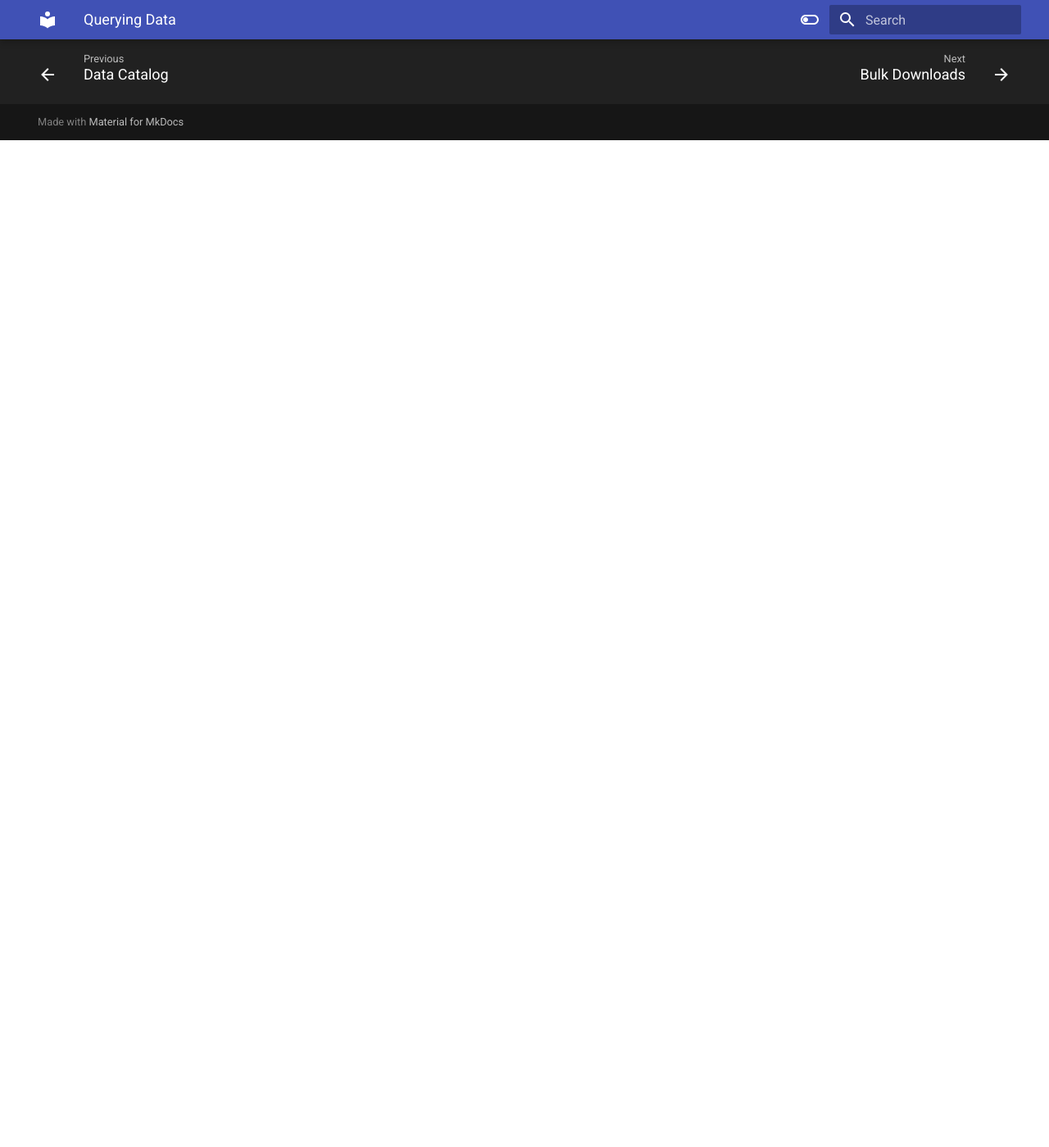
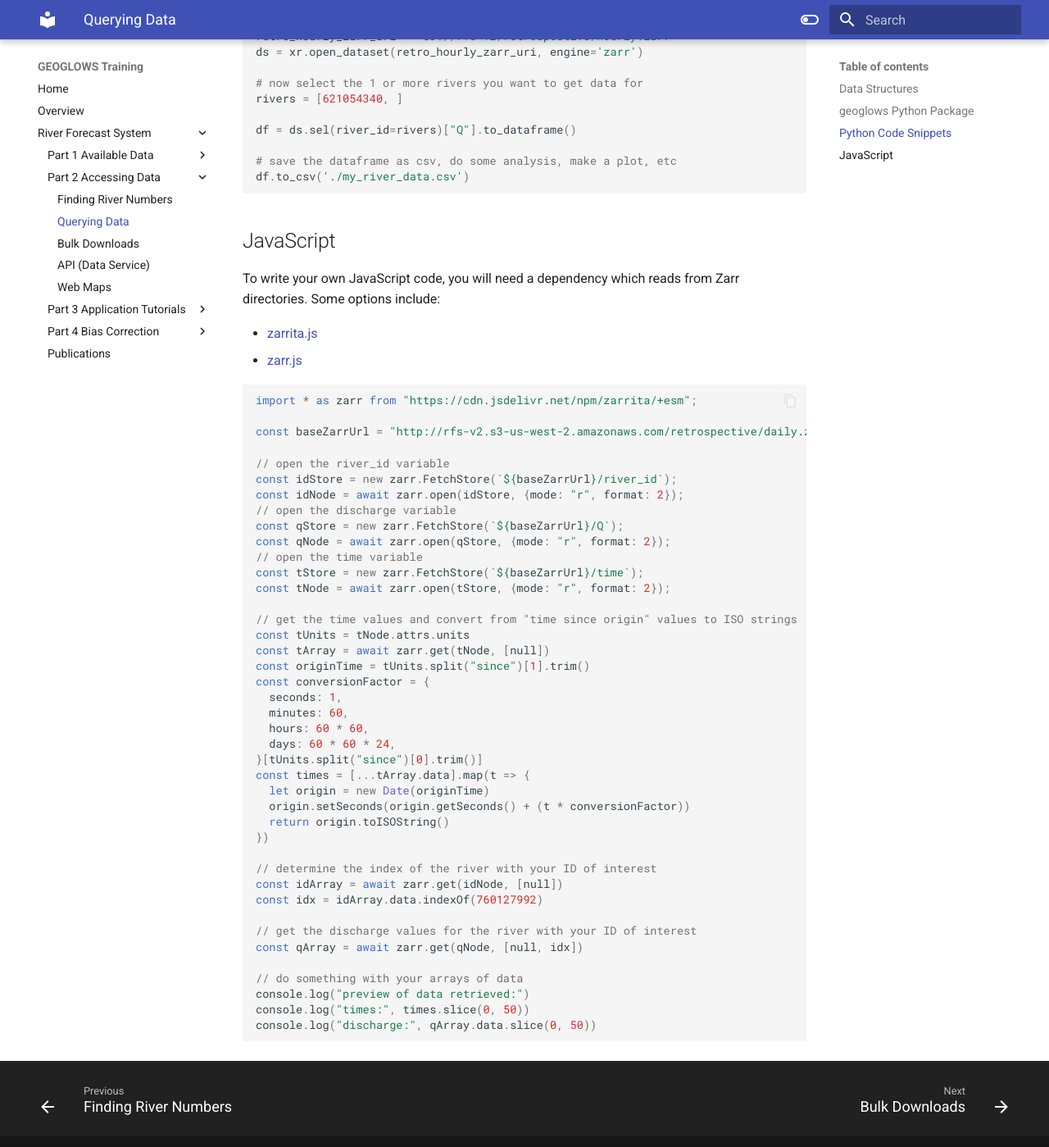
Before and after one commit to geoglows/training.geoglows.org, an MkDocs documentation site: the page built from docs/rfs/accessing-data/query-data.md, in a window 1280 px wide and 1400 px high, scrolled down 1229 px. Shown: the whole window at 82% size. Built offline with MkDocs 1.6.1 and Material for MkDocs 9.7.7, drawn with Linux system fonts in a browser that asks for light colours; some of the changed text lies outside the part shown.

Commit message:
python and javascript query examples

````diff
--- a/docs/rfs/accessing-data/query-data.md
+++ b/docs/rfs/accessing-data/query-data.md
@@ -1,3 +1,97 @@
-# Querying RFS Data
+!!! note
+    The methods described here are the preferred means of retrieving data from the River Forecast System.
 
-[//]: # (todo add query instructions)
+## Data Structures
+
+Most RFS data are stored in Zarr format and chunked in such a way that they can be efficiently queried for timeseries. You can read those Zarr files
+directly from AWS S3 using any programming language with a Zarr client library. The easiest way to do this is in Python using the `geoglows` package.
+
+In order to retrieve data, you will need to know the ID number of the rivers you are interested in. Please review
+the [tutorial on finding river numbers](finding-river-numbers.md) before proceeding.
+
+## geoglows Python Package
+
+The simplest way to download data from the data service is using the official Python client package titled "geoglows". For complete tutorials, please
+refer to the [geoglows Python package documentation](https://geoglows.readthedocs.io){:target="_blank"}.
+
+For snippets of code for commonly needed tasks, see the [Cookbook](../tutorials/code-snippets.md).
+
+## Python Code Snippets
+
+To write your own code Python which reads Zarr directories, you will need the following packages:
+
+- [zarr](https://zarr.readthedocs.io/en/stable/){:target="_blank"} >= 3
+- [s3fs](https://s3fs.readthedocs.io/en/latest/){:target="_blank"} >= 2025
+- [xarray](http://xarray.pydata.org/en/stable/){:target="_blank"} >= 2025
+
+!!! warning
+    Earlier versions of these dependencies also work but are not tested for this training site.
+
+To find the paths to the Zarr directories, you should refer to the [data catalog](data-catalog.md#table-of-datasets){:target="_blank"}. You can pass
+the URI starting with `s3://` directly to the `xr.open_dataset()` function.
+
+```python
+import xarray as xr
+
+retro_hourly_zarr_uri = 's3://rfs-v2/retrospective/hourly.zarr'
+ds = xr.open_dataset(retro_hourly_zarr_uri, engine='zarr')
+
+# now select the 1 or more rivers you want to get data for
+rivers = [621054340, ]
+
+df = ds.sel(river_id=rivers)["Q"].to_dataframe()
+
+# save the dataframe as csv, do some analysis, make a plot, etc
+df.to_csv('./my_river_data.csv')
+```
+
+## JavaScript
+
+To write your own JavaScript code, you will need a dependency which reads from Zarr directories. Some options include:
+
+- [zarrita.js](https://zarrita.dev/){:target="_blank"}
+- [zarr.js](https://guido.io/zarr.js/){:target="_blank"}
+
+```javascript
+import * as zarr from "https://cdn.jsdelivr.net/npm/zarrita/+esm";
+
+const baseZarrUrl = "http://rfs-v2.s3-us-west-2.amazonaws.com/retrospective/daily.zarr"
+
+// open the river_id variable
+const idStore = new zarr.FetchStore(`${baseZarrUrl}/river_id`);
+const idNode = await zarr.open(idStore, {mode: "r", format: 2});
+// open the discharge variable
+const qStore = new zarr.FetchStore(`${baseZarrUrl}/Q`);
+const qNode = await zarr.open(qStore, {mode: "r", format: 2});
+// open the time variable
+const tStore = new zarr.FetchStore(`${baseZarrUrl}/time`);
+const tNode = await zarr.open(tStore, {mode: "r", format: 2});
+
+// get the time values and convert from "time since origin" values to ISO strings
+const tUnits = tNode.attrs.units
+const tArray = await zarr.get(tNode, [null])
+const originTime = tUnits.split("since")[1].trim()
+const conversionFactor = {
+  seconds: 1,
+  minutes: 60,
+  hours: 60 * 60,
+  days: 60 * 60 * 24,
+}[tUnits.split("since")[0].trim()]
+const times = [...tArray.data].map(t => {
+  let origin = new Date(originTime)
+  origin.setSeconds(origin.getSeconds() + (t * conversionFactor))
+  return origin.toISOString()
+})
+
+// determine the index of the river with your ID of interest
+const idArray = await zarr.get(idNode, [null])
+const idx = idArray.data.indexOf(760127992)
+
+// get the discharge values for the river with your ID of interest
+const qArray = await zarr.get(qNode, [null, idx])
+
+// do something with your arrays of data
+console.log("preview of data retrieved:")
+console.log("times:", times.slice(0, 50))
+console.log("discharge:", qArray.data.slice(0, 50))
+```
--- a/mkdocs.yml
+++ b/mkdocs.yml
@@ -13,7 +13,7 @@ theme:
   features:
     - content.code.copy
     - content.code.select
-    - navigation.expand
+#    - navigation.expand
     - navigation.path
     - navigation.footer
     - toc.follow
@@ -38,19 +38,19 @@ nav:
   - Overview: overview.md
   - River Forecast System:
       - Part 1 Available Data:
+          - Data Catalog: rfs/datasets/data-catalog.md
           - GIS Data: rfs/datasets/gis-data.md
           - Retrospective Data: rfs/datasets/retrospective.md
           - Forecast Data: rfs/datasets/forecast.md
       - Part 2 Accessing Data:
-          - Data Catalog: rfs/accessing-data/data-catalog.md
+          - Finding River Numbers: rfs/accessing-data/find-river-numbers.md
           - Querying Data: rfs/accessing-data/query-data.md
           - Bulk Downloads: rfs/accessing-data/bulk-download.md
           - API (Data Service): rfs/accessing-data/data-service.md
           - Web Maps: rfs/accessing-data/web-map.md
-          - Web App: rfs/accessing-data/web-app.md
       - Part 3 Application Tutorials:
-          - Finding River Numbers: rfs/tutorials/find-river-numbers.md
-          - Accessing Data: rfs/tutorials/exercises.md
+          - Web App: rfs/tutorials/web-app.md
+          - Understanding RFS Data: rfs/tutorials/exercises.md
           - Cookbook: rfs/tutorials/code-snippets.md
       - Part 4 Bias Correction:
           - SABER Method: rfs/bias-correction/bias-correction.md
````
Also changed, not shown: docs/rfs/accessing-data/bulk-download.md (+9 -10 lines), docs/rfs/accessing-data/web-app.md (deleted, +0 -70 lines), docs/rfs/accessing-data/web-map.md (+9 -5 lines), docs/rfs/datasets/data-catalog.md (renamed from docs/rfs/accessing-data/data-catalog.md, +19 -5 lines), docs/rfs/tutorials/web-app.md (added, +79 -0 lines), docs/rfs/accessing-data/find-river-numbers.md (renamed from docs/rfs/tutorials/find-river-numbers.md), docs/rfs/publications.md (renamed from docs/publications.md).
